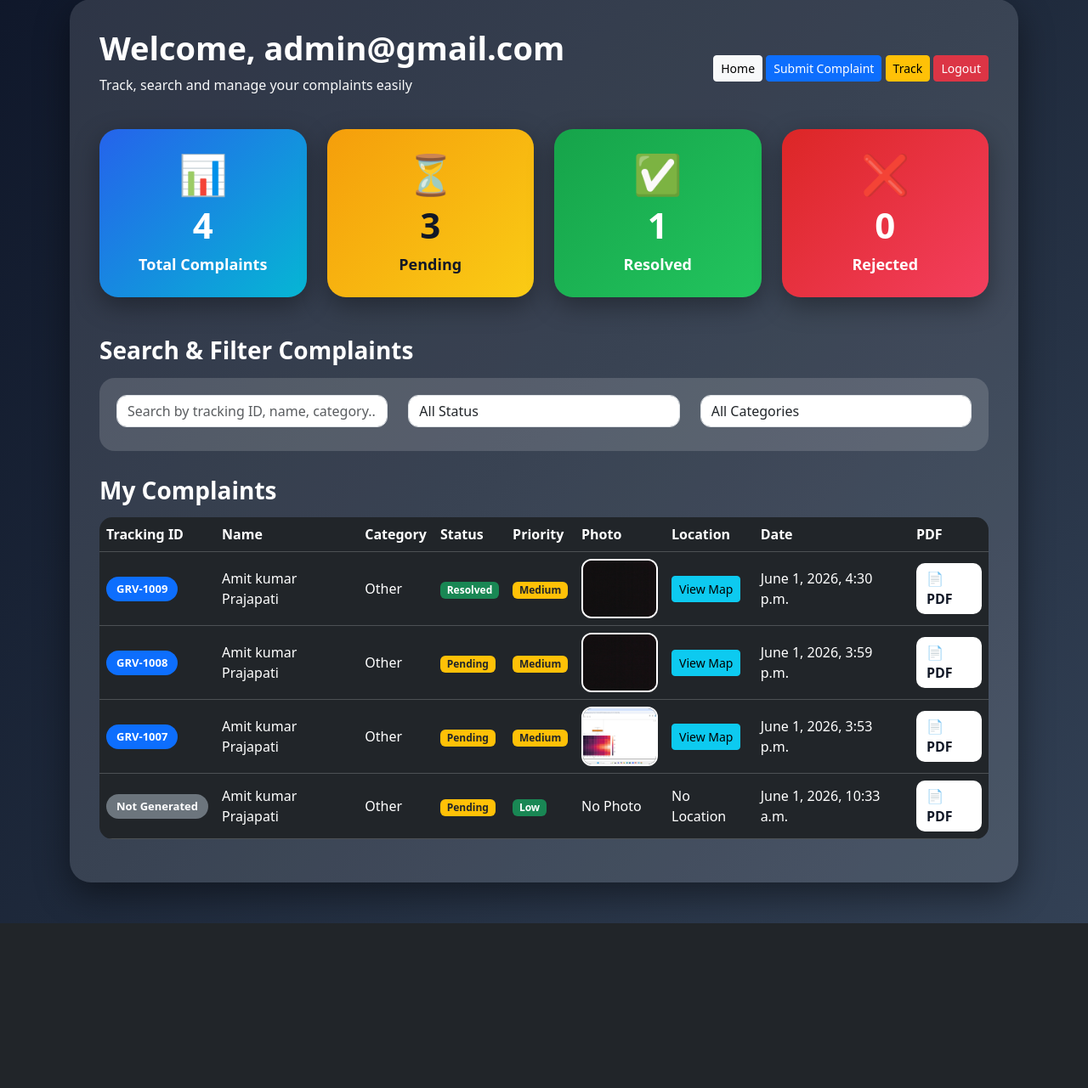
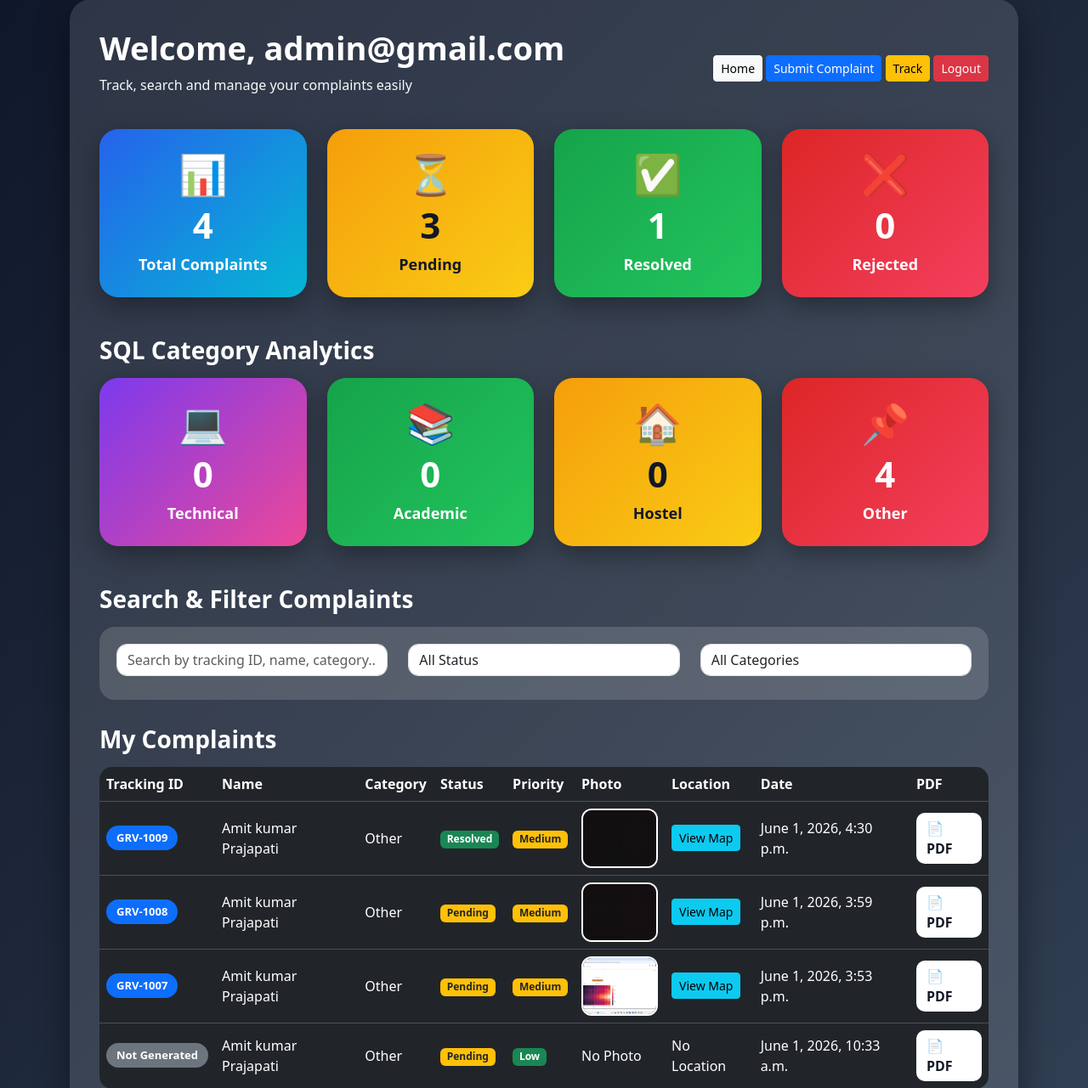
Before and after one commit to amitkumarprajapati12/AI-Grievance-System, a Django app: page /dashboard/ in a window 1280 px wide. Shown: the part 49-1330 px from the top of the page at 85% size. Before the commit the page ends 1136 px from the top, so only its background shows below. Run offline with Django 5.2, Linux system fonts and the light colour scheme; a user stored in the database is signed in; data comes from the database, SQL or seed files in the repository; both versions use the stored data as it was after the commit; parts of the project's set-up code (start-up, migrations or seed data) failed here and were passed over.

Commit message:
AI Grievance System Dashboard Analytics Added

```diff
--- a/grievance_app/models.py
+++ b/grievance_app/models.py
@@ -1,5 +1,6 @@
 from django.db import models
 from django.contrib.auth.models import User
+from django.core.mail import send_mail
 
 
 class Grievance(models.Model):
@@ -40,7 +41,6 @@ class Grievance(models.Model):
 
     name = models.CharField(max_length=100)
     email = models.EmailField()
-
     complaint = models.TextField()
 
     category = models.CharField(
@@ -83,6 +83,15 @@ class Grievance(models.Model):
     )
 
     def save(self, *args, **kwargs):
+        old_status = None
+
+        if self.pk:
+            try:
+                old_complaint = Grievance.objects.get(pk=self.pk)
+                old_status = old_complaint.status
+            except Grievance.DoesNotExist:
+                old_status = None
+
         if not self.tracking_id:
             last_complaint = Grievance.objects.all().order_by('id').last()
 
@@ -95,6 +104,26 @@ class Grievance(models.Model):
 
         super().save(*args, **kwargs)
 
+        if old_status and old_status != self.status:
+            send_mail(
+                subject='Complaint Status Updated',
+                message=f'''
+Hello {self.name},
+
+Your complaint status has been updated.
+
+Tracking ID: {self.tracking_id}
+Old Status: {old_status}
+New Status: {self.status}
+
+Thank you,
+AI Grievance System
+''',
+                from_email=None,
+                recipient_list=[self.email],
+                fail_silently=False,
+            )
+
     def __str__(self):
         if self.tracking_id:
             return self.tracking_id
--- a/grievance_app/templates/dashboard.html
+++ b/grievance_app/templates/dashboard.html
@@ -77,6 +77,10 @@
 
         .rejected-card {
             background: linear-gradient(135deg, #dc2626, #f43f5e);
+        }
+
+        .analytics-card {
+            background: linear-gradient(135deg, #7c3aed, #ec4899);
         }
 
         .complaint-img {
@@ -189,6 +193,44 @@
                     <h1>❌</h1>
                     <h2>{{ rejected_count }}</h2>
                     <p>Rejected</p>
+                </div>
+            </div>
+
+        </div>
+
+        <h3 class="section-title">SQL Category Analytics</h3>
+
+        <div class="row mb-4">
+
+            <div class="col-md-3 mb-3">
+                <div class="stat-card analytics-card">
+                    <h1>💻</h1>
+                    <h2>{{ technical_count }}</h2>
+                    <p>Technical</p>
+                </div>
+            </div>
+
+            <div class="col-md-3 mb-3">
+                <div class="stat-card resolved-card">
+                    <h1>📚</h1>
+                    <h2>{{ academic_count }}</h2>
+                    <p>Academic</p>
+                </div>
+            </div>
+
+            <div class="col-md-3 mb-3">
+                <div class="stat-card pending-card">
+                    <h1>🏠</h1>
+                    <h2>{{ hostel_count }}</h2>
+                    <p>Hostel</p>
+                </div>
+            </div>
+
+            <div class="col-md-3 mb-3">
+                <div class="stat-card rejected-card">
+                    <h1>📌</h1>
+                    <h2>{{ other_count }}</h2>
+                    <p>Other</p>
                 </div>
             </div>
 
--- a/grievance_app/views.py
+++ b/grievance_app/views.py
@@ -3,6 +3,7 @@ from django.contrib.auth.decorators import login_required
 from django.contrib.auth import logout
 from django.db.models import Q
 from django.http import HttpResponse
+from django.core.mail import send_mail
 
 from reportlab.pdfgen import canvas
 from reportlab.lib.pagesizes import A4
@@ -16,13 +17,10 @@ def detect_category(text):
 
     if "wifi" in text or "server" in text or "internet" in text:
         return "Technical"
-
     elif "teacher" in text or "exam" in text or "marks" in text:
         return "Academic"
-
     elif "hostel" in text or "room" in text or "mess" in text:
         return "Hostel"
-
     else:
         return "Other"
 
@@ -31,30 +29,15 @@ def detect_priority(text):
     text = text.lower()
 
     high_words = [
-        "urgent",
-        "emergency",
-        "fire",
-        "accident",
-        "danger",
-        "serious",
-        "immediate",
-        "help",
-        "medical",
-        "injury"
+        "urgent", "emergency", "fire", "accident",
+        "danger", "serious", "immediate", "help",
+        "medical", "injury"
     ]
 
     medium_words = [
-        "wifi",
-        "internet",
-        "server",
-        "exam",
-        "marks",
-        "teacher",
-        "hostel",
-        "room",
-        "mess",
-        "water",
-        "electricity"
+        "wifi", "internet", "server", "exam", "marks",
+        "teacher", "hostel", "room", "mess",
+        "water", "electricity"
     ]
 
     for word in high_words:
@@ -86,10 +69,29 @@ def submit_grievance(request):
                 grievance.email = request.user.email
 
             grievance.category = detect_category(grievance.complaint)
-
             grievance.priority = detect_priority(grievance.complaint)
 
             grievance.save()
+
+            send_mail(
+                subject='Complaint Submitted Successfully',
+                message=f'''
+Hello {grievance.name},
+
+Your complaint has been submitted successfully.
+
+Tracking ID: {grievance.tracking_id}
+Category: {grievance.category}
+Priority: {grievance.priority}
+Status: {grievance.status}
+
+Thank you,
+AI Grievance System
+''',
+                from_email=None,
+                recipient_list=[grievance.email],
+                fail_silently=False,
+            )
 
             return redirect('dashboard')
 
@@ -128,12 +130,23 @@ def dashboard(request):
     resolved_count = complaints.filter(status='Resolved').count()
     rejected_count = complaints.filter(status='Rejected').count()
 
+    technical_count = complaints.filter(category='Technical').count()
+    academic_count = complaints.filter(category='Academic').count()
+    hostel_count = complaints.filter(category='Hostel').count()
+    other_count = complaints.filter(category='Other').count()
+
     return render(request, 'dashboard.html', {
         'complaints': complaints,
+
         'total_count': total_count,
         'pending_count': pending_count,
         'resolved_count': resolved_count,
         'rejected_count': rejected_count,
+
+        'technical_count': technical_count,
+        'academic_count': academic_count,
+        'hostel_count': hostel_count,
+        'other_count': other_count,
     })
 
 
@@ -165,7 +178,6 @@ def download_complaint_pdf(request, complaint_id):
     )
 
     pdf = canvas.Canvas(response, pagesize=A4)
-
     width, height = A4
 
     pdf.setFont("Helvetica-Bold", 20)
@@ -218,9 +230,7 @@ def download_complaint_pdf(request, complaint_id):
     text_object = pdf.beginText(60, y)
     text_object.setLeading(18)
 
-    complaint_text = complaint.complaint
-
-    for line in complaint_text.splitlines():
+    for line in complaint.complaint.splitlines():
         text_object.textLine(line)
 
     pdf.drawText(text_object)
--- a/grievance_project/settings.py
+++ b/grievance_project/settings.py
@@ -134,3 +134,6 @@ MEDIA_ROOT = BASE_DIR / 'media'
 LOGIN_URL = 'login'
 LOGIN_REDIRECT_URL = 'home'
 LOGOUT_REDIRECT_URL = 'home'
+EMAIL_BACKEND = 'django.core.mail.backends.console.EmailBackend'
+
+DEFAULT_FROM_EMAIL = 'AI Grievance System <noreply@grievance.com>'
```
Also changed, not shown: db.sqlite3, media/complaint_photos/live_photo_ALaY3dZ.png (added).
